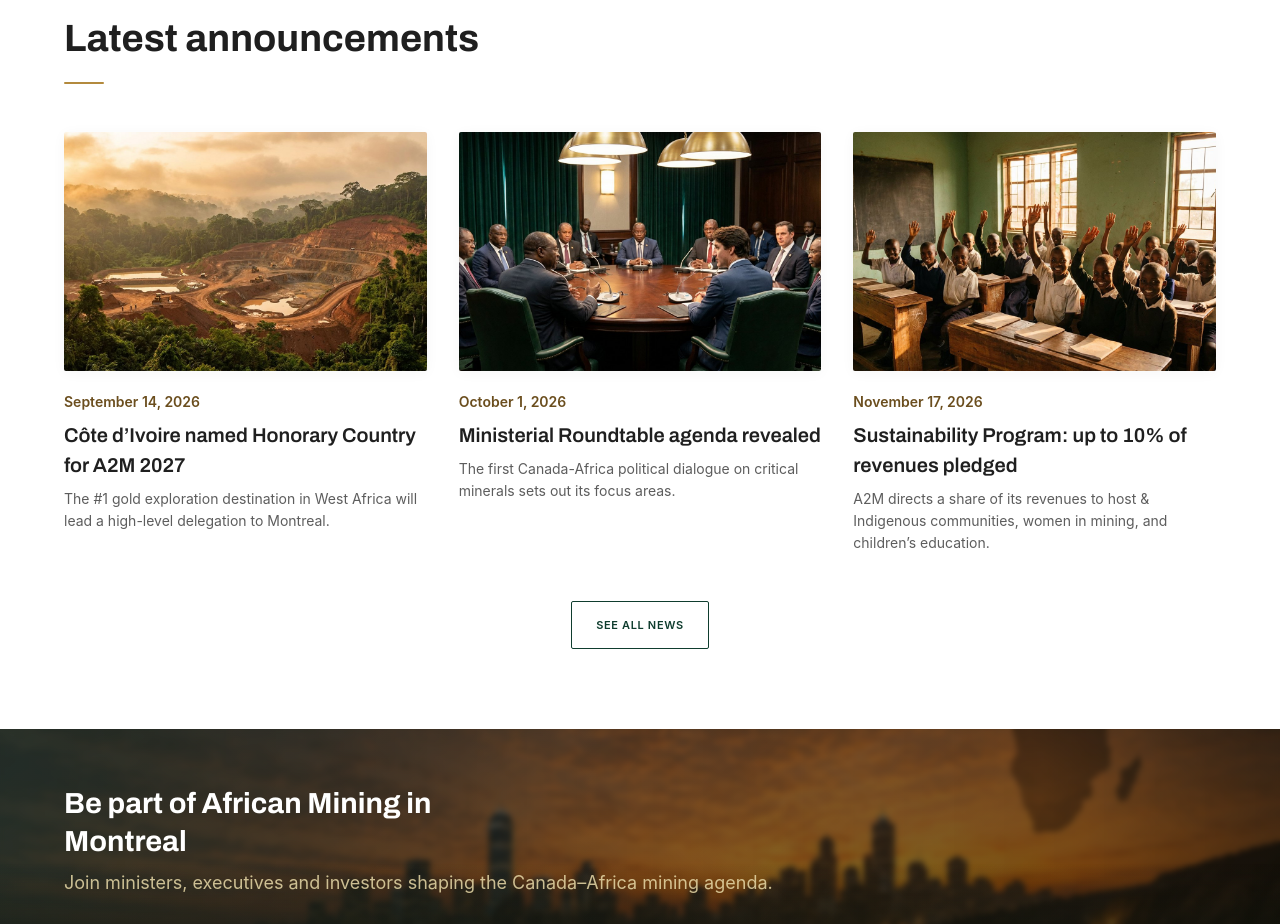
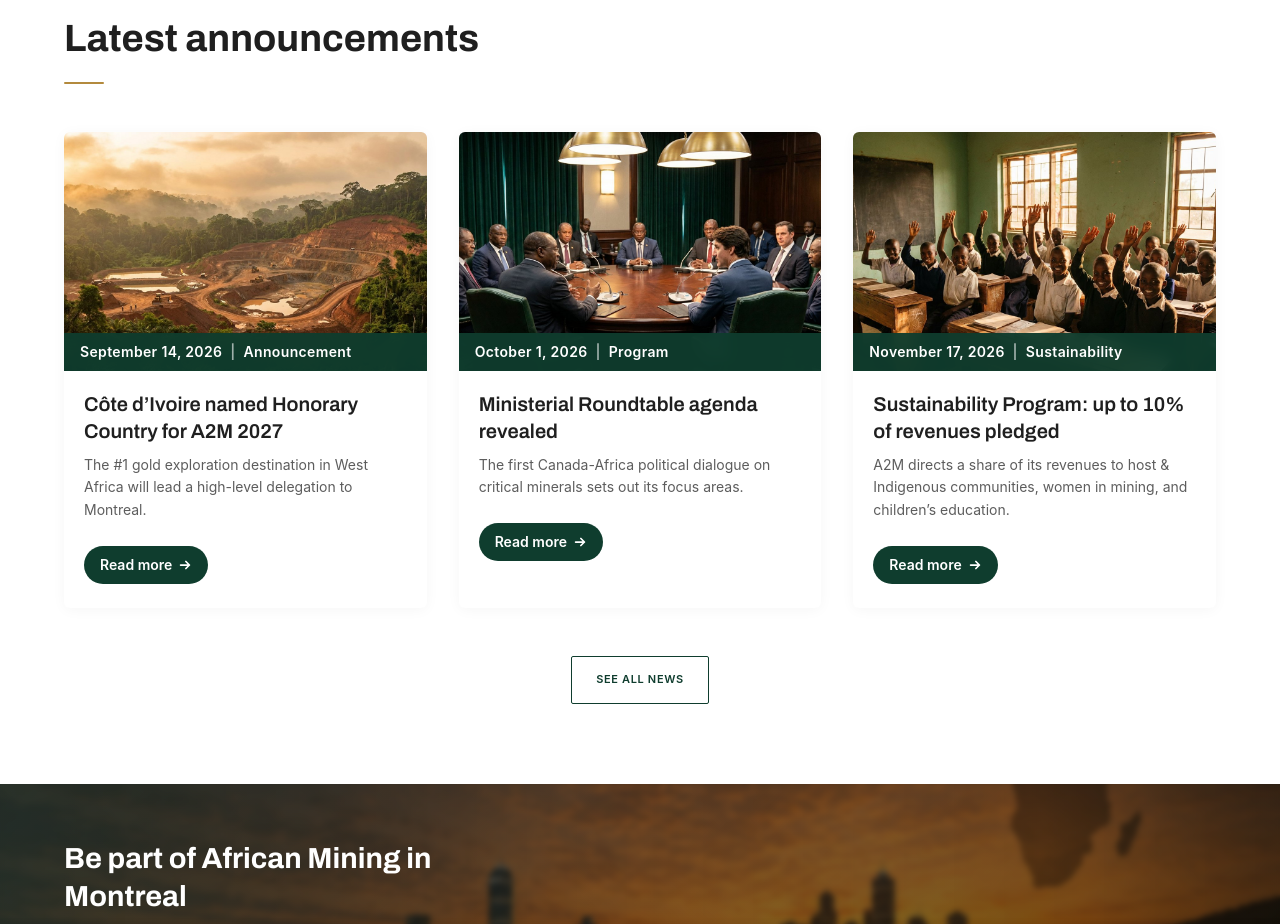
Before and after one commit to asaklex/a2m-2027-refresh, a React (Vite) app: page /en in a window 1280 px wide. Shown: the part 5601-6525 px from the top of the page. Built offline with nearby package versions, Linux system fonts and the light colour scheme; a web font is replaced by a local one.

Commit message:
20260918 home: news cards redesigned to card style — image with date|category bar overlay, headline, clamped description, pill Read more button (owner request: "like on the screenshot, modern looking")

```diff
--- a/src/pages/HomePage.tsx
+++ b/src/pages/HomePage.tsx
@@ -132,18 +132,21 @@ const reasons = [
 const news = [
   {
     date: 'September 14, 2026',
+    category: 'Announcement',
     title: 'Côte d’Ivoire named Honorary Country for A2M 2027',
     body: 'The #1 gold exploration destination in West Africa will lead a high-level delegation to Montreal.',
     image: '/images/news/cote-divoire-honorary-country.jpg',
   },
   {
     date: 'October 1, 2026',
+    category: 'Program',
     title: 'Ministerial Roundtable agenda revealed',
     body: 'The first Canada-Africa political dialogue on critical minerals sets out its focus areas.',
     image: '/images/news/ministerial-round-table-agenda.jpg',
   },
   {
     date: 'November 17, 2026',
+    category: 'Sustainability',
     title: 'Sustainability Program: up to 10% of revenues pledged',
     body: 'A2M directs a share of its revenues to host & Indigenous communities, women in mining, and children’s education.',
     image: '/images/news/sustainability-pledge.jpg',
@@ -417,16 +420,31 @@ export default function HomePage() {
           <ul className="mt-12 grid grid-cols-1 gap-8 md:grid-cols-3">
             {news.map((item) => (
               <li key={item.title}>
-                <article>
-                  <img
-                    alt=""
-                    loading="lazy"
-                    className="aspect-[1.52] w-full rounded-sm object-cover shadow-card"
-                    src={item.image}
-                  />
-                  <p className="mt-5 text-small font-semibold text-copper">{item.date}</p>
-                  <h3 className="mt-2 font-display font-semibold text-h3 text-ink">{item.title}</h3>
-                  <p className="mt-2 text-small text-muted">{item.body}</p>
+                <article className="group flex h-full flex-col overflow-hidden rounded-md bg-card shadow-card transition-all duration-300 hover:-translate-y-1 hover:shadow-card-hover focus-within:-translate-y-1 focus-within:shadow-card-hover">
+                  <div className="relative">
+                    <img
+                      alt=""
+                      loading="lazy"
+                      className="aspect-[1.52] w-full object-cover transition-transform duration-500 group-hover:scale-[1.03]"
+                      src={item.image}
+                    />
+                    <p className="absolute inset-x-0 bottom-0 bg-emerald-cta/95 px-4 py-2 text-small font-semibold tracking-wide text-ivory backdrop-blur-sm">
+                      {item.date} <span aria-hidden="true" className="mx-1 opacity-60">|</span> {item.category}
+                    </p>
+                  </div>
+                  <div className="flex flex-1 flex-col px-5 pb-6 pt-5">
+                    <h3 className="font-display font-semibold text-h3 leading-snug text-ink">{item.title}</h3>
+                    <p className="mt-2 line-clamp-3 text-small leading-relaxed text-muted">{item.body}</p>
+                    <div className="mt-5 pt-1">
+                      <a
+                        className="inline-flex items-center gap-1.5 rounded-full bg-emerald-cta px-4 py-2 text-small font-semibold text-ivory transition-colors duration-200 hover:bg-gold focus-visible:outline-2 focus-visible:outline-offset-2 focus-visible:outline-emerald-cta"
+                        href="/en/news"
+                      >
+                        Read more
+                        <svg aria-hidden="true" className="h-3.5 w-3.5 transition-transform duration-200 group-hover:translate-x-0.5" viewBox="0 0 16 16" fill="none" stroke="currentColor" strokeWidth="2" strokeLinecap="round" strokeLinejoin="round"><path d="M3 8h10M9 4l4 4-4 4" /></svg>
+                      </a>
+                    </div>
+                  </div>
                 </article>
               </li>
             ))}
```
